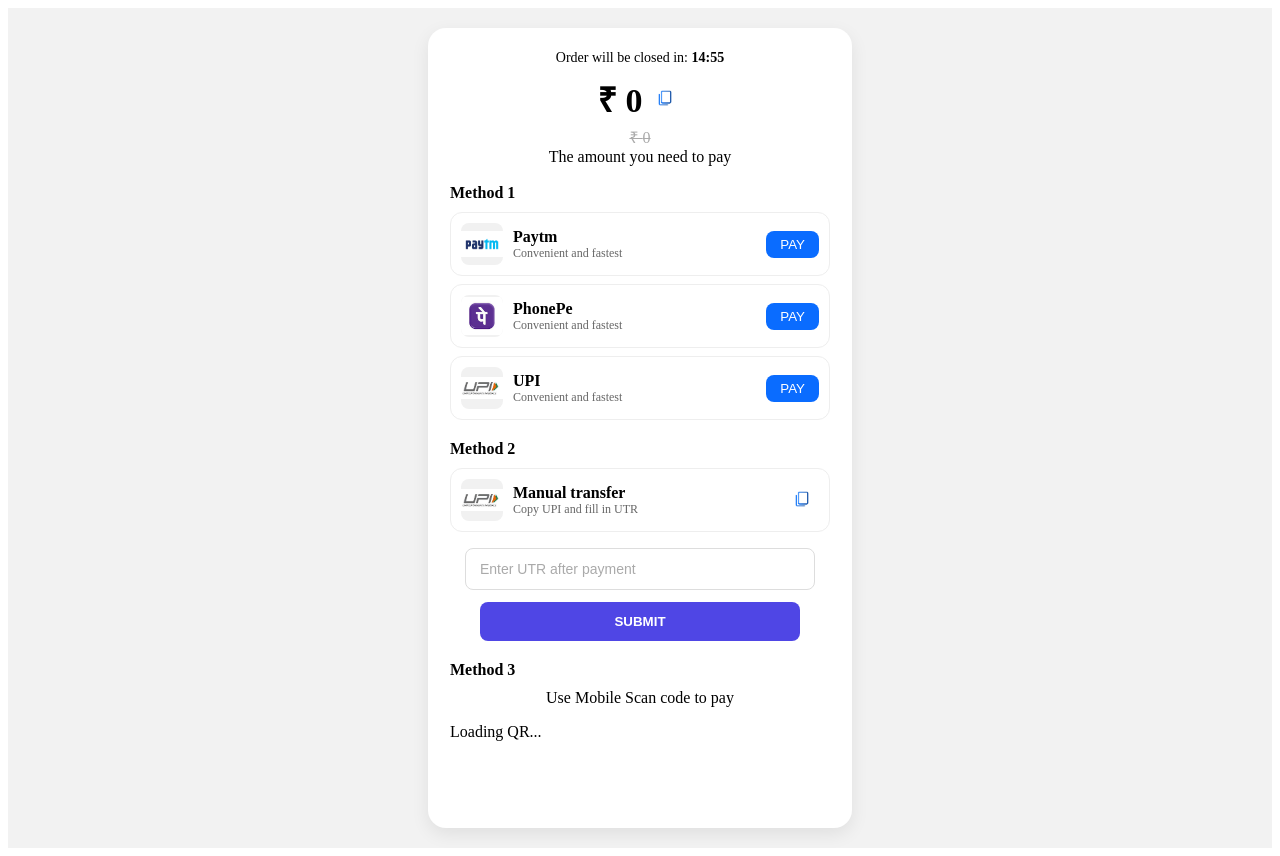
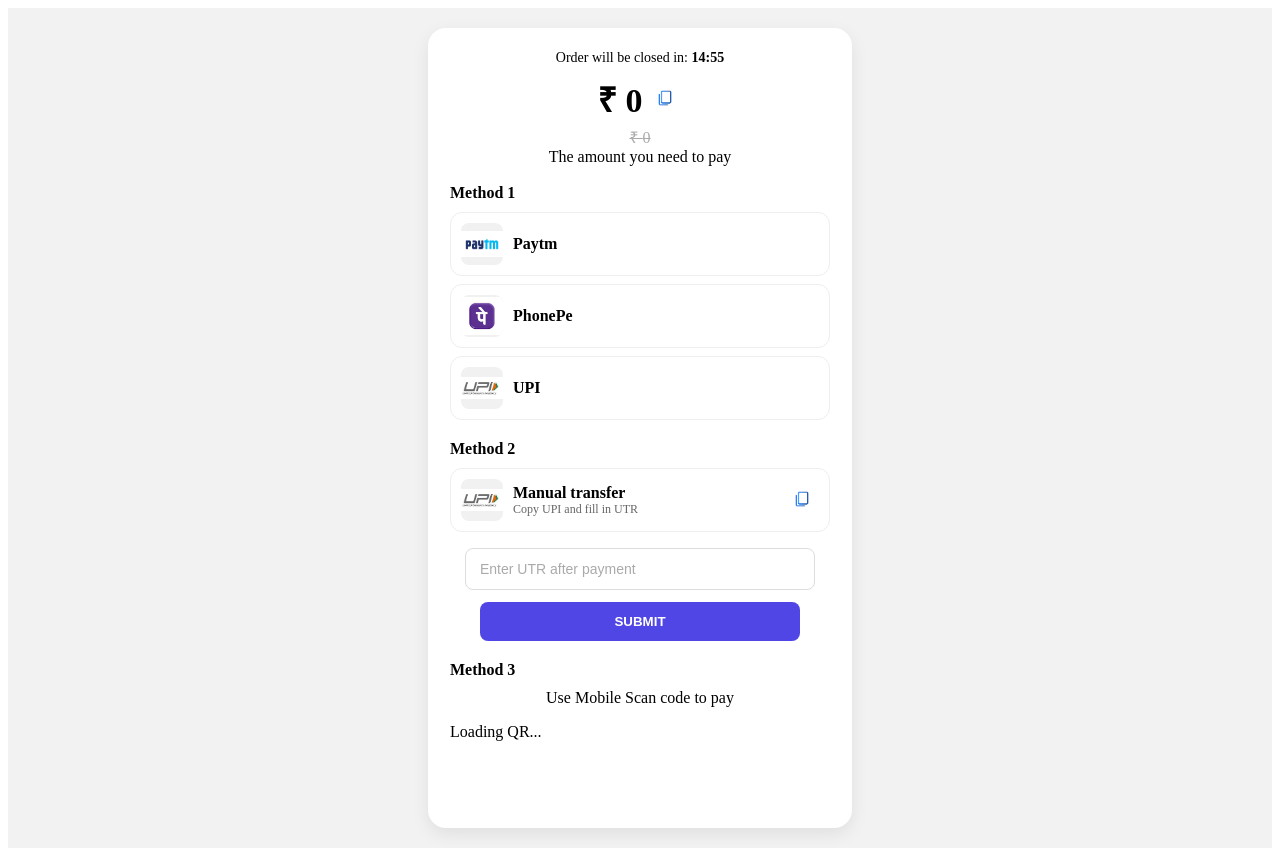
Before and after one commit to waleedabd037/Payment, a Next.js app: page / in a window 1280 px wide. Built offline with nearby package versions, Linux system fonts and the light colour scheme.

Commit message:
dynamic url

```diff
--- a/app/components/Method1.tsx
+++ b/app/components/Method1.tsx
@@ -1,6 +1,12 @@
 import PayRow from "./PayRow";
 
 export default function Method1({ amount, upiId }: any) {
+
+  const merchantName = "Merchant";
+  const orderId = "ORD" + Date.now();
+
+  const upiLink = `upi://pay?pa=${upiId}&pn=${merchantName}&am=${amount}&cu=INR&tn=${orderId}`;
+
   return (
     <div className="section">
       <div className="sectionTitle">Method 1</div>
@@ -8,22 +14,22 @@ export default function Method1({ amount, upiId }: any) {
       <PayRow
         title="Paytm"
         logo="/paytm.png"
-        appUrl="paytmmp://pay"
-        webUrl="https://paytm.com"
+        appUrl={upiLink}
+        webUrl={upiLink}
       />
 
       <PayRow
         title="PhonePe"
         logo="/phonepe.jpg"
-        appUrl="phonepe://pay"
-        webUrl="https://www.phonepe.com"
+        appUrl={upiLink}
+        webUrl={upiLink}
       />
 
       <PayRow
         title="UPI"
         logo="/upi.jpg"
-        appUrl={`upi://pay?pa=${upiId}&pn=Merchant&am=${amount}&cu=INR`}
-        webUrl="https://www.npci.org.in/what-we-do/upi/product-overview"
+        appUrl={upiLink}
+        webUrl={upiLink}
       />
     </div>
   );
--- a/app/components/Method3QR.tsx
+++ b/app/components/Method3QR.tsx
@@ -5,8 +5,10 @@ export default function Method3QR({ qr }: any) {
       <div className="qrTitle">Use Mobile Scan code to pay</div>
 
       {qr ? (
-        <img src={qr} className="qr" />
-      ) : (
+       <div className="qrWrapper">
+  <img src={qr} className="qr" />
+</div>
+) : (
         <p>Loading QR...</p>
       )}
     </div>
--- a/app/components/PayRow.tsx
+++ b/app/components/PayRow.tsx
@@ -1,23 +1,23 @@
+"use client";
+
 export default function PayRow({ title, logo, appUrl, webUrl }: any) {
 
-  const handlePay = () => {
-    window.open(webUrl, "_blank");
+  const handleClick = () => {
+    // Try opening app first
     window.location.href = appUrl;
+
+    // Fallback to web after 1 second
+    setTimeout(() => {
+      window.location.href = webUrl;
+    }, 1000);
   };
 
   return (
-    <div className="payRow">
+    <div className="payRow" onClick={handleClick} style={{ cursor: "pointer" }}>
       <div className="payLeft">
-        <img src={logo} className="payLogo" />
-        <div>
-          <div className="payTitle">{title}</div>
-          <div className="paySub">Convenient and fastest</div>
-        </div>
+        <img src={logo} className="payLogo" alt={title} />
+        <div className="payTitle">{title}</div>
       </div>
-
-      <button className="payBtn" onClick={handlePay}>
-        PAY
-      </button>
     </div>
   );
 }
--- a/app/globals.css
+++ b/app/globals.css
@@ -62,10 +62,16 @@
 .qrTitle {
   margin-bottom: 10px;
   color: #000;
+
 }
 
 .qr {
-  width: 100%;
+  width: 250px;      /* smaller size */
+  height: 250px;
+  object-fit: contain;
+  margin-top: 10px;
+
+
 }
 
 .payRow {
```
